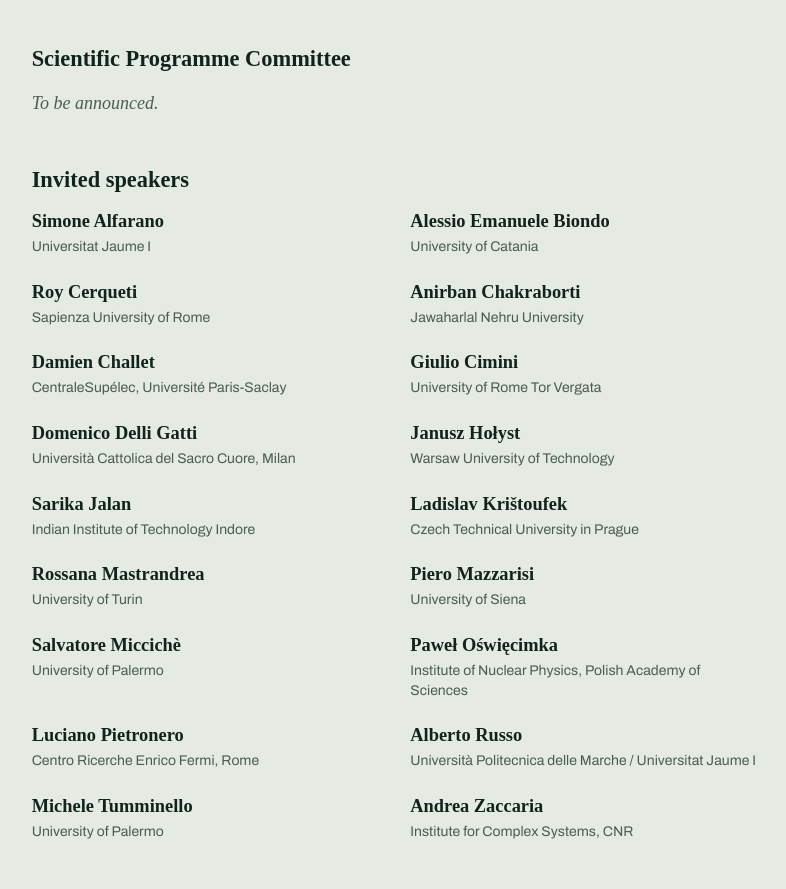
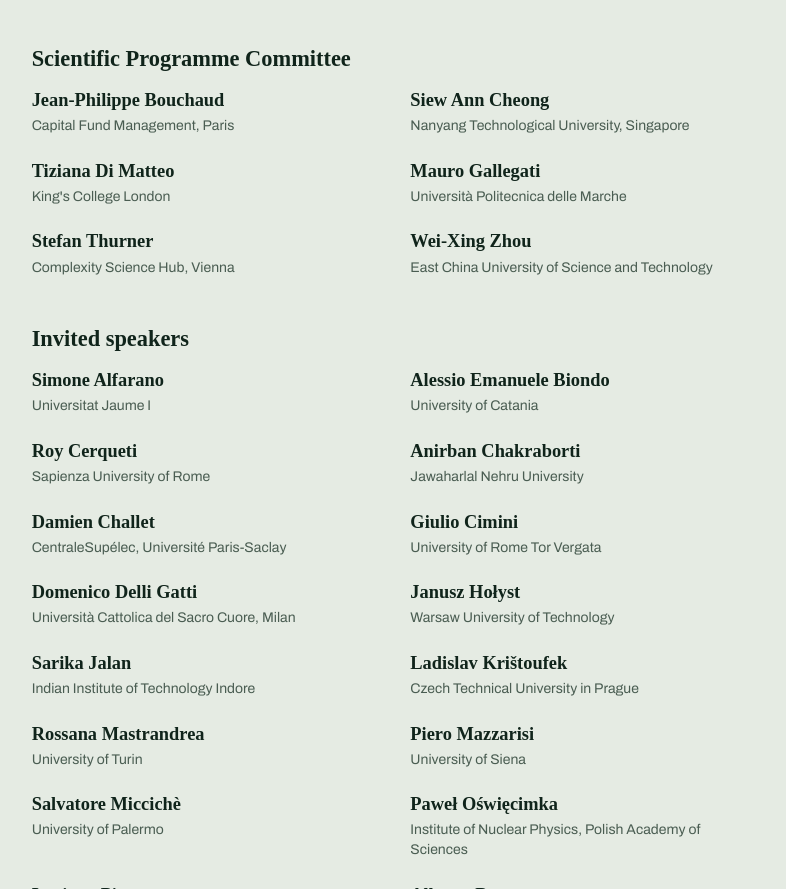
Before and after one commit to brandi-giuseppe/ec2027, a plain HTML site: page index.html in a window 1280 px wide. Shown: the part 4456-5345 px from the top of the page, without its empty margins (435-1221 px from the left). Drawn offline with Linux system fonts and the light colour scheme; a web font is replaced by a local one.

Commit message:
Replace 'To be announced' with list of committee members

```diff
--- a/index.html
+++ b/index.html
@@ -425,7 +425,14 @@
         <h3>Scientific Programme Committee</h3>
         <!-- Alphabetical by surname. Edit affiliations here once members confirm them. -->
 
-        <p class="tba">To be announced.</p>
+        <ul class="people">
+  <li><span class="name">Jean-Philippe Bouchaud</span><span class="aff">Capital Fund Management, Paris</span></li>
+  <li><span class="name">Siew Ann Cheong</span><span class="aff">Nanyang Technological University, Singapore</span></li>
+  <li><span class="name">Tiziana Di Matteo</span><span class="aff">King's College London</span></li>
+  <li><span class="name">Mauro Gallegati</span><span class="aff">Università Politecnica delle Marche</span></li>
+  <li><span class="name">Stefan Thurner</span><span class="aff">Complexity Science Hub, Vienna</span></li>
+  <li><span class="name">Wei-Xing Zhou</span><span class="aff">East China University of Science and Technology</span></li>
+</ul>
 
         <h3>Invited speakers</h3>
         <ul class="people">
```
